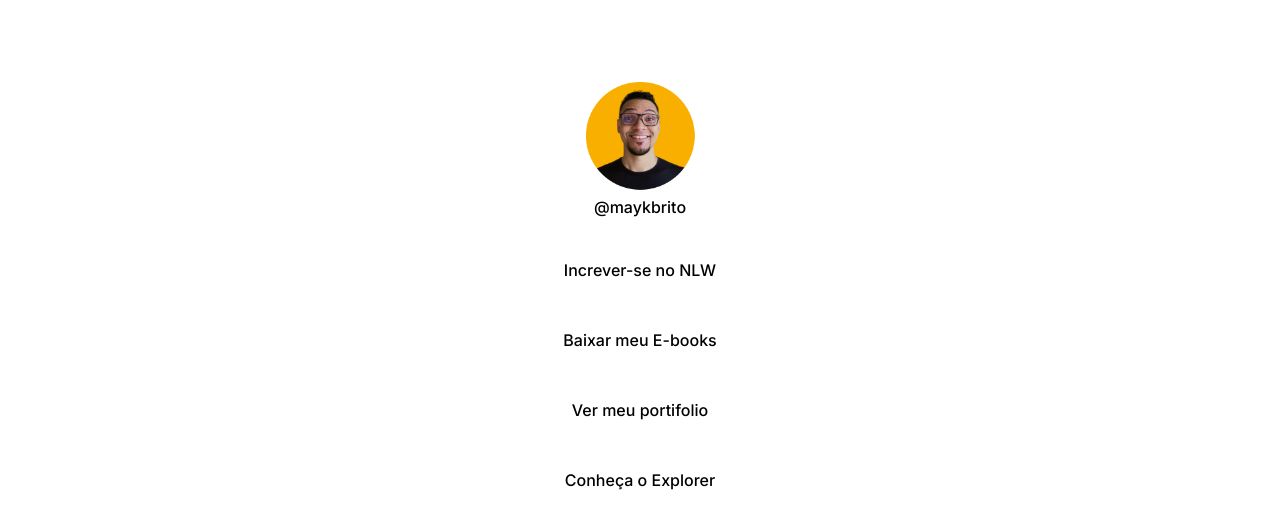
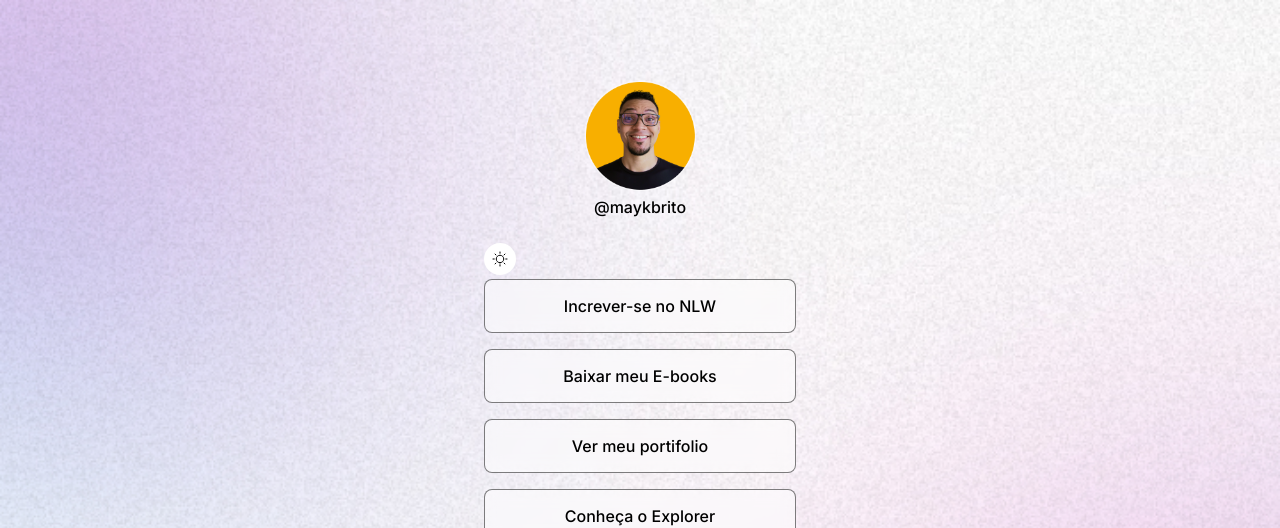
Before and after one commit to deividrw/profile-rocketseat, a plain HTML site: page index.html in a window 1280 px wide. Shown: the top 528 px of the page. Drawn offline with nearby package versions, Linux system fonts and the light colour scheme.

Commit message:
Estilizando button

```diff
--- a/index.html
+++ b/index.html
@@ -1,5 +1,5 @@
 <!DOCTYPE html>
-<html lang="pt-br" >
+<html lang="pt-br" class="light">
   <head>
     <link rel="preconnect" href="https://fonts.googleapis.com" />
     <link rel="preconnect" href="https://fonts.gstatic.com" crossorigin />
@@ -12,11 +12,16 @@
     <title>DevLinks</title>
     <link rel="stylesheet" href="./style.css" />
   </head>
-  <body class="light">
+  <body>
     <div id="container">
       <div id="profile">
         <img src="./assets/avatar.png" alt="foto de mayk brito" />
         <p>@maykbrito</p>
+      </div>
+
+      <div id="switch">
+        <button></button>
+        <span></span>
       </div>
       <div>
         <ul>
@@ -25,7 +30,7 @@
           </li>
           <li><a href="#">Baixar meu E-books</a></li>
           <li>
-            <a href="httts://github.com.br/deividrw" target="_blank"
+            <a href="https://github.com.br/deividrw" target="_blank"
               >Ver meu portifolio</a
             >
           </li>
@@ -48,17 +53,19 @@
           <a href="https://www.youtube.com" target="_blank">
             <ion-icon name="logo-youtube"></ion-icon>
           </a>
-          <a href="https://www.linkedin.com" target="_blank"
-            >
-          <ion-icon name="logo-linkedin"></ion-icon>
+          <a href="https://www.linkedin.com" target="_blank">
+            <ion-icon name="logo-linkedin"></ion-icon>
+          </a>
         </div>
       </div>
     </div>
 
-      <footer>
-        Feito com ♥ pela <a class="footer-link" href="https://rocketseat.com.br/" target="_blank">Rocketseat</a>
-      </footer>
-
+    <footer>
+      Feito com ♥ pela
+      <a class="footer-link" href="https://rocketseat.com.br/" target="_blank"
+        >Rocketseat</a
+      >
+    </footer>
 
     <script
       type="module"
--- a/style.css
+++ b/style.css
@@ -6,12 +6,22 @@
 
 :root {
   --text-color: white;
-  --bg-url: url(./assets/bg-mobile.jpg)
+  --bg-url: url(./assets/bg-mobile.jpg);
+  --stroke-color: rgba(255, 255, 255, 0.5);
+  --surface-color: rgba(255, 255, 255, 0.05);
+  --surface-color-hover: rgba(0, 0, 0, 0.02);
+  --highlight-color: rgba(255, 255, 255, 0.02);
+  --switch-bg-url: url(./assets/moon-stars.svg);
 }
 
 .light {
   --text-color: black;
-  --bg-url:: url(./assets/bg-mobile-light.jpg)
+  --bg-url: url(./assets/bg-mobile-light.jpg);
+  --stroke-color: rgba(0, 0, 0, 0.5);
+  --surface-color: rgba(255, 255, 255, 0.5);
+  --surface-color-hover: rgba(0, 0, 0, 0.02);
+  --highlight-color: rgba(0, 0, 0, 0.1);
+  --switch-bg-url: url(./assets/sun.svg);
 }
 
 body {
@@ -19,7 +29,7 @@ body {
     background-repeat: no-repeat;
     background-position: top center;
     background-size: cover; */
-  background: var(--bg-url)  no-repeat top center/cover;
+  background: var(--bg-url) no-repeat top center/cover;
 }
 
 body * {
@@ -48,6 +58,18 @@ body * {
   line-height: 24px;
 }
 
+/* Estilizando o Botão Dark */
+
+#switch button {
+  width: 32px;
+  height: 32px;
+  background: white var(--switch-bg-url) no-repeat center;
+  border: 0;
+  border-radius: 50%;
+}
+
+
+
 ul {
   list-style: none;
   display: flex;
@@ -63,8 +85,8 @@ ul li a {
   /* margin: 16px; */
 
   padding: 16px 24px;
-  background: rgba(255, 255, 255, 0.1);
-  border: 1px solid rgba(255, 255, 255, 0.5);
+  background: var(--surface-color);
+  border: 1px solid var(--stroke-color);
   border-radius: 8px;
   backdrop-filter: blur(8px);
   -webkit-backdrop-filter: blur(8px);
@@ -77,7 +99,7 @@ ul li a {
 
 /* pseudo-selector */
 ul li a:hover {
-  background: rgba(255, 255, 255, 0.05);
+  background: var(--surface-color-hover);
   border: 1.5px solid var(--text-color);
 }
 
@@ -102,7 +124,7 @@ ul li a:hover {
 }
 
 #social-links a:hover {
-  background: rgba(255, 255, 255, 0.2);
+  background: var(--highlight-color);
 }
 
 footer {
```
